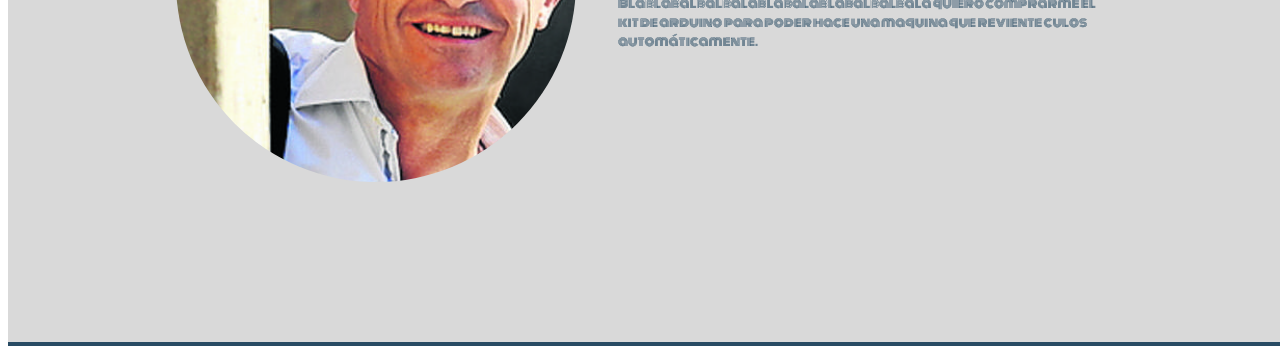
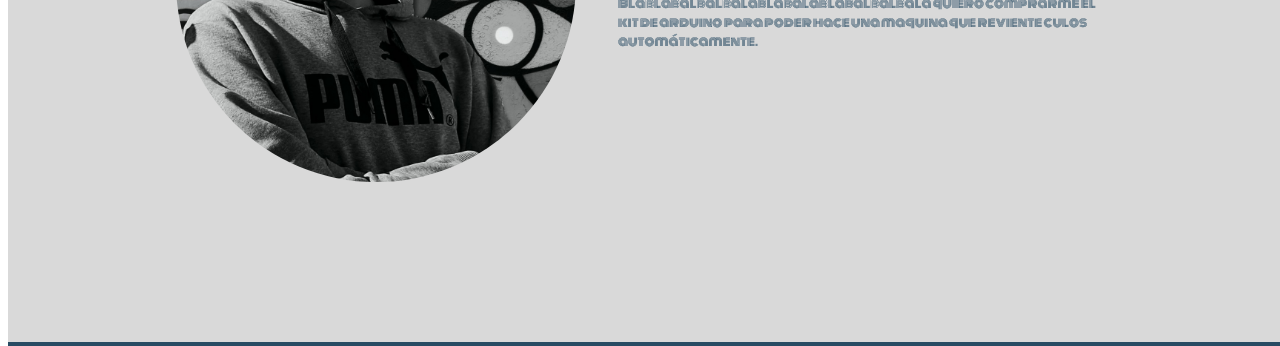
Before and after one commit to SantiagoRMJ/personalWeb, a plain HTML site: page index.html in a window 1280 px wide. Shown: the part 386-732 px from the top of the page. Drawn offline with nearby package versions, Linux system fonts and the light colour scheme; a web font is replaced by a local one.

Commit message:
photo changed

```diff
--- a/css/style.css
+++ b/css/style.css
@@ -23,7 +23,7 @@
 #photoCont{
     height: 25em;
     width: 25em;
-    background: url(/IMG/viyuela.jpg) no-repeat center/cover;
+    background: url(/IMG/fotoPerfil1.jpg) no-repeat center/cover;
     border-radius: 100%;
 
 
```
Also changed, not shown: IMG/fotoPerfil1.jpg (added), IMG/viyuela.jpg (deleted).
